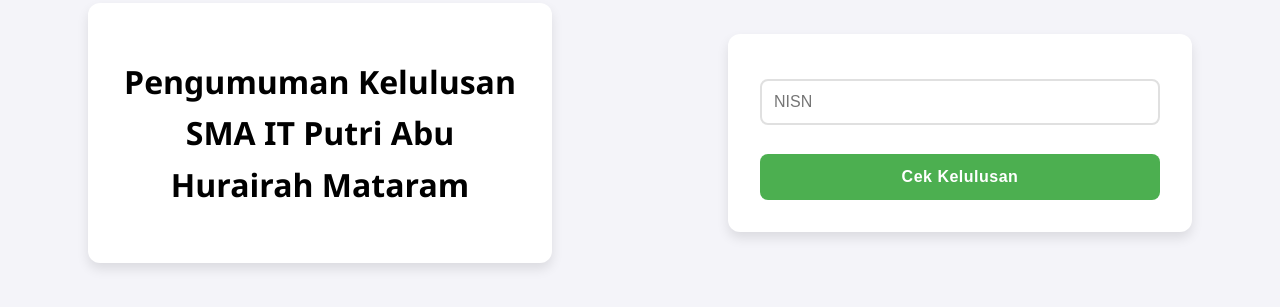
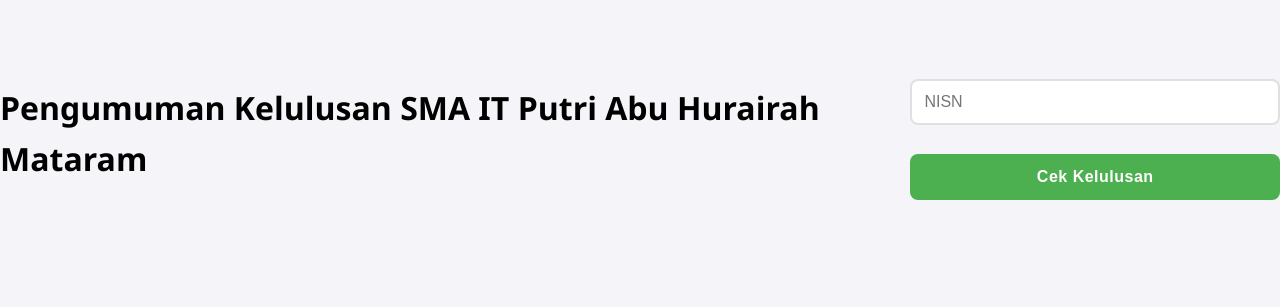
Before and after one commit to riyandzulfikar/aplikasi-kelulusan, a plain HTML site: page index.html in a window 1280 px wide. Shown: the part 267-574 px from the top of the page. Drawn offline with Linux system fonts and the light colour scheme.

Commit message:
Update style.css

```diff
--- a/style.css
+++ b/style.css
@@ -12,17 +12,7 @@ body {
 }
 
 /* Container Responsive */
-.container1 {
-    background: white;
-    padding: 2rem;
-    border-radius: 12px;
-    box-shadow: 0 6px 12px rgba(0, 0, 0, 0.1);
-    width: 90%;
-    max-width: 400px;
-    margin: 2rem auto;
-    text-align: center;
-}
-.container2 {
+.container {
     background: white;
     padding: 2rem;
     border-radius: 12px;
```
